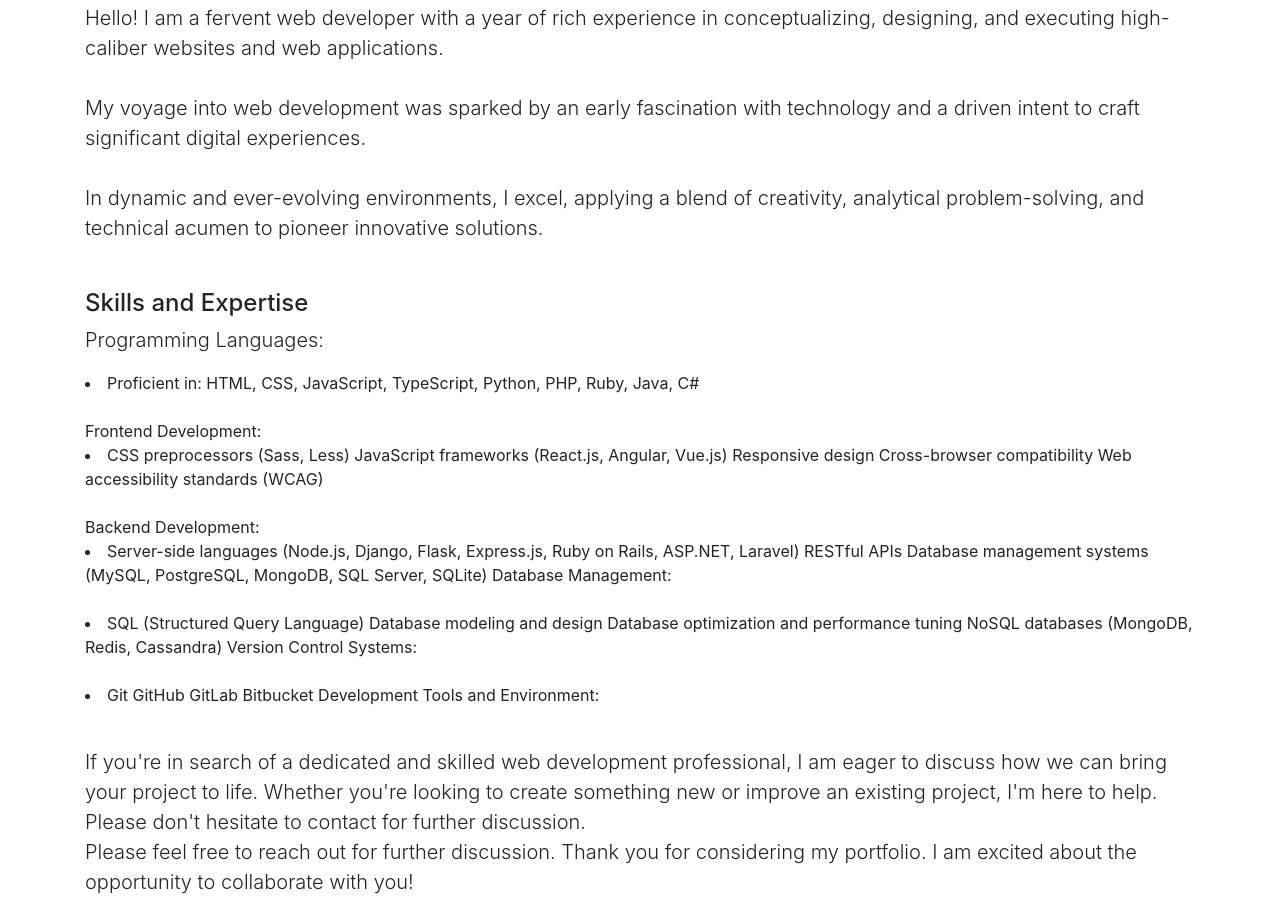
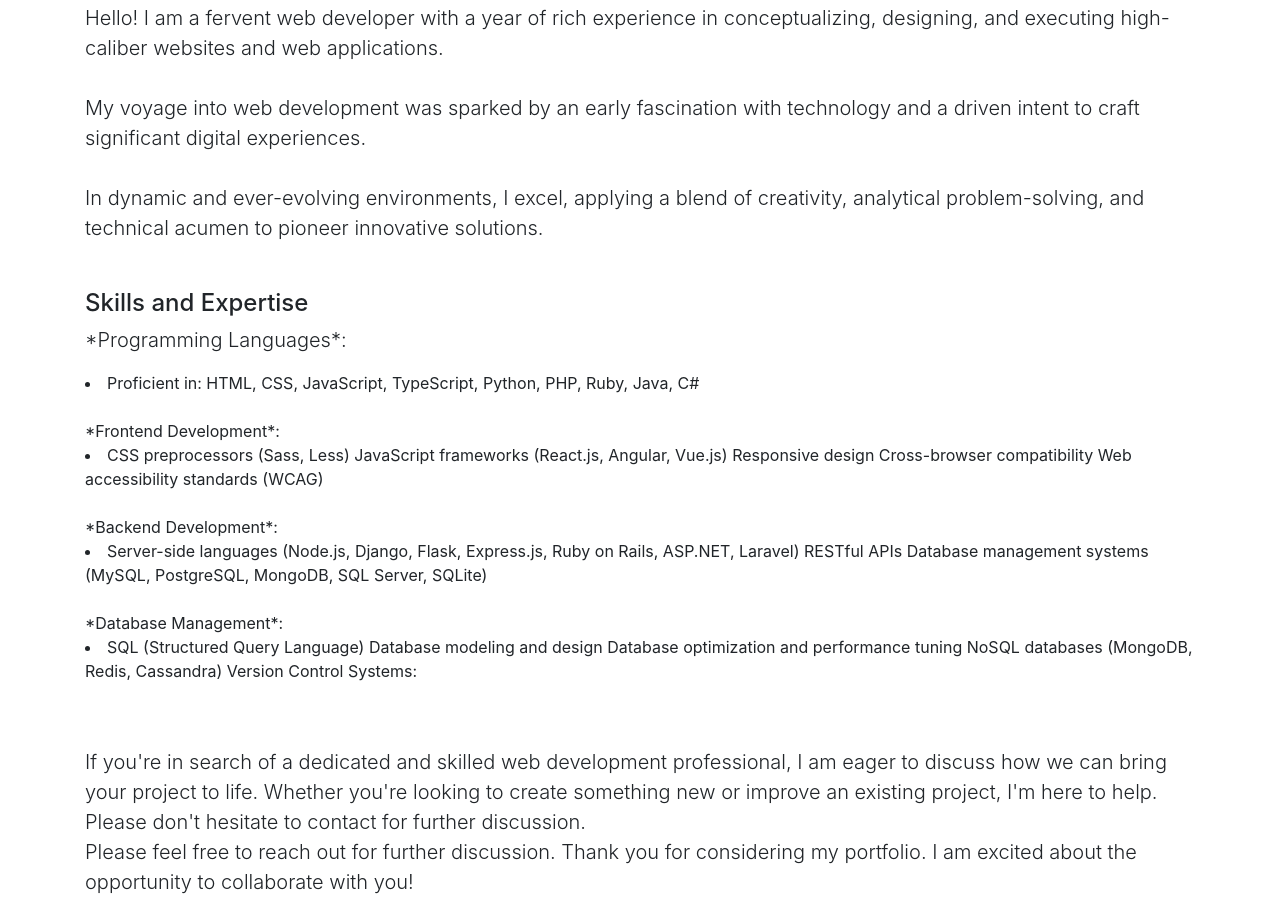
Before and after one commit to 8483developer/Myportfolio, a plain HTML site: page index.html in a window 1280 px wide. Shown: the part 1027-1937 px from the top of the page. Drawn offline with nearby package versions, Linux system fonts and the light colour scheme.

Commit message:
Update index.html

```diff
--- a/index.html
+++ b/index.html
@@ -103,12 +103,12 @@
     </p>
     <h4>Skills and Expertise</h4>
     <p class="lead">
-    Programming Languages:
+    *Programming Languages*:
 <li>
 Proficient in: HTML, CSS, JavaScript, TypeScript, Python, PHP, Ruby, Java, C#
 </li>
 <br>
-Frontend Development:
+*Frontend Development*:
 
 <li>CSS preprocessors (Sass, Less)
 JavaScript frameworks (React.js, Angular, Vue.js)
@@ -117,14 +117,15 @@ Cross-browser compatibility
 Web accessibility standards (WCAG)
 </li>
 <br>
-Backend Development:
+*Backend Development*:
 
 <li>Server-side languages (Node.js, Django, Flask, Express.js, Ruby on Rails, ASP.NET, Laravel)
 RESTful APIs
 Database management systems (MySQL, PostgreSQL, MongoDB, SQL Server, SQLite)
-Database Management:
+
 </li>
 <br>
+      *Database Management*:
  <li>SQL (Structured Query Language)
 Database modeling and design
 Database optimization and performance tuning
@@ -132,12 +133,7 @@ NoSQL databases (MongoDB, Redis, Cassandra)
 Version Control Systems:
 </li>
 <br>
-<li>Git
-GitHub
-GitLab
-Bitbucket
-Development Tools and Environment:
-</li>
+
 <br>
     </p>
   </div>
```
